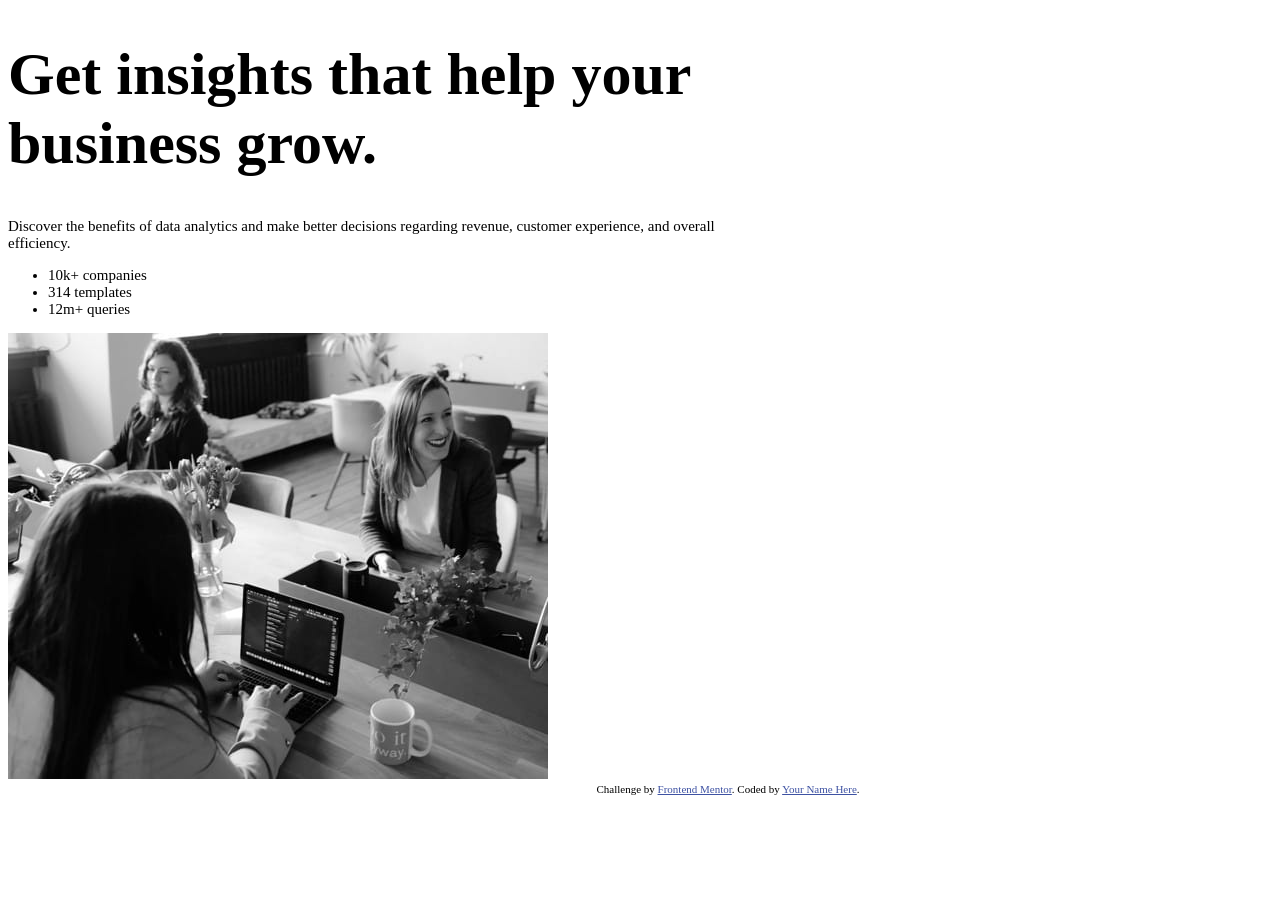
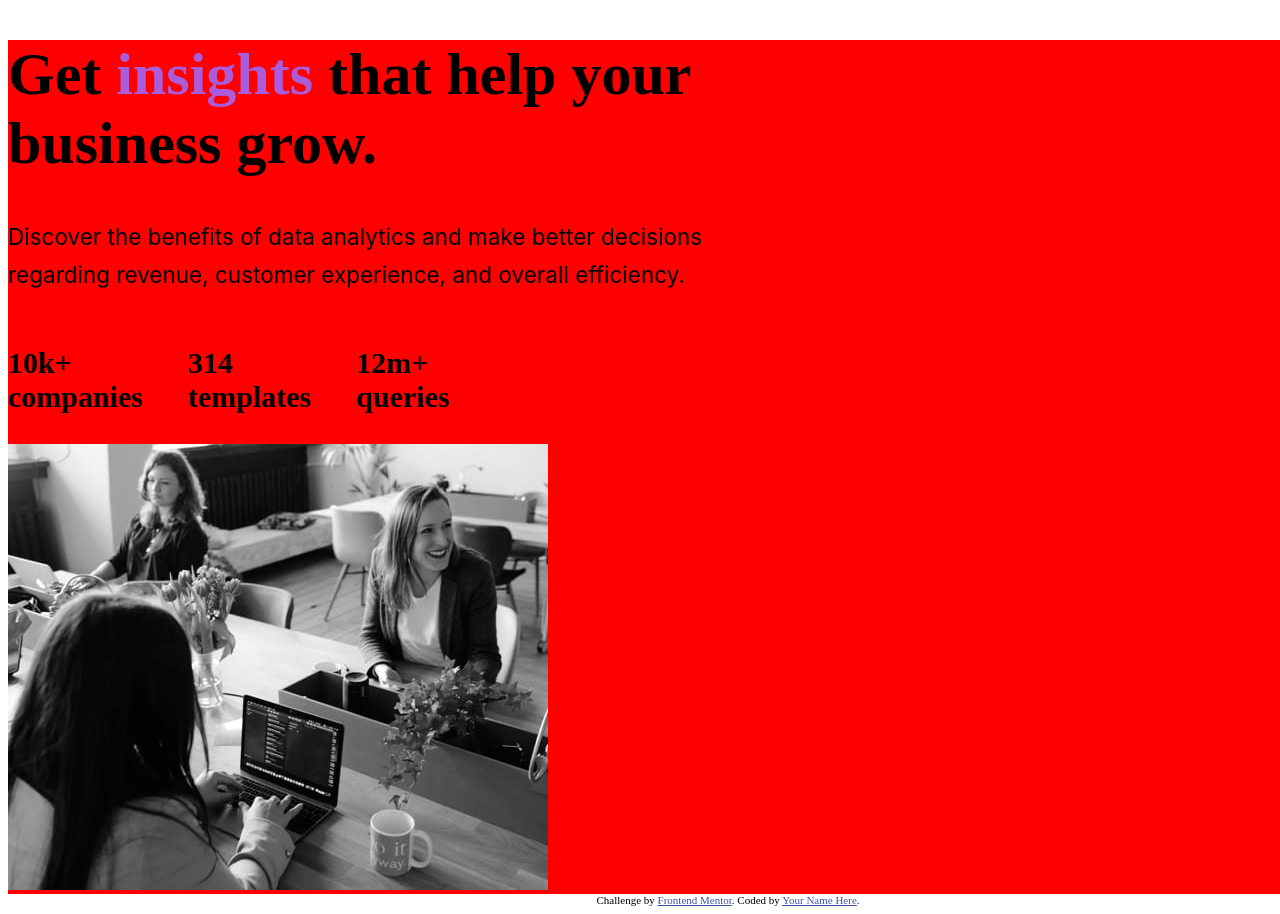
Before and after one commit to drichcodes/fm-stats-preview-card, a plain HTML site: page index.html in a window 1280 px wide. Shown: the top 914 px of the page. Before the commit the page ends 803 px from the top, so only its background shows below. Drawn offline with Linux system fonts and the light colour scheme.

Commit message:
Added styles for heading, paragraphs and list

```diff
--- a/css/main.css
+++ b/css/main.css
@@ -12,6 +12,49 @@ html, body {
     width: 50%;
 }
 
+#info {
+    background: red;
+}
+
+img {
+    background-color: ;
+}
+
 h1 {
     font-size: 4rem;
+    font-family: 'Lexend Deca';
 }
+
+h1 span {
+    color: hsl(277, 64%, 61%);
+}
+
+p {
+    font-size: 1.5rem;
+    font-family: 'Inter';
+    line-height: 2.5rem;
+}
+
+nav {
+    width: 100%;
+}
+
+nav ul {
+    list-style: none;
+    font-size: 2rem;
+    font-family: 'Lexend Deca';
+    padding: 0;
+    display: inline-flex;
+    width: 33.33%;
+}
+
+nav ul li {
+    align-content: space-between;
+    font-weight: bold;
+    margin-right: 3rem;
+}
+
+nav ul li span {
+    font-weight: normal;
+    text-transform: uppercase;
+}
```
